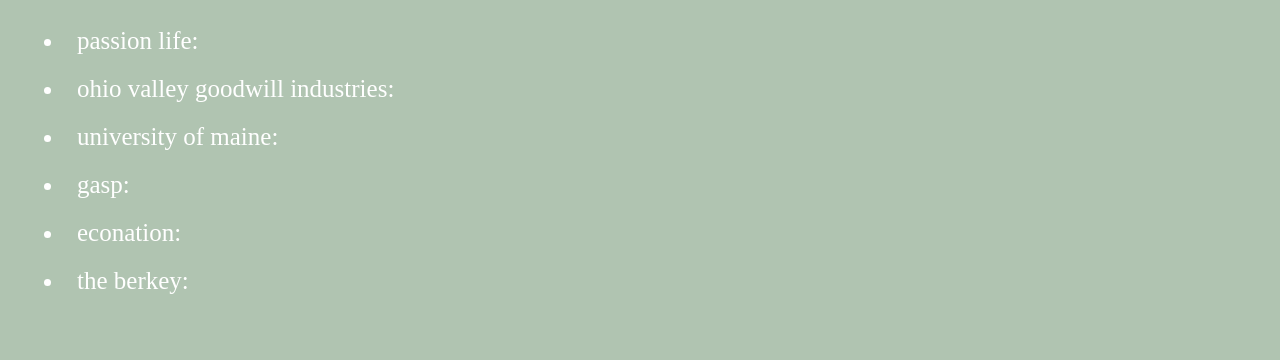
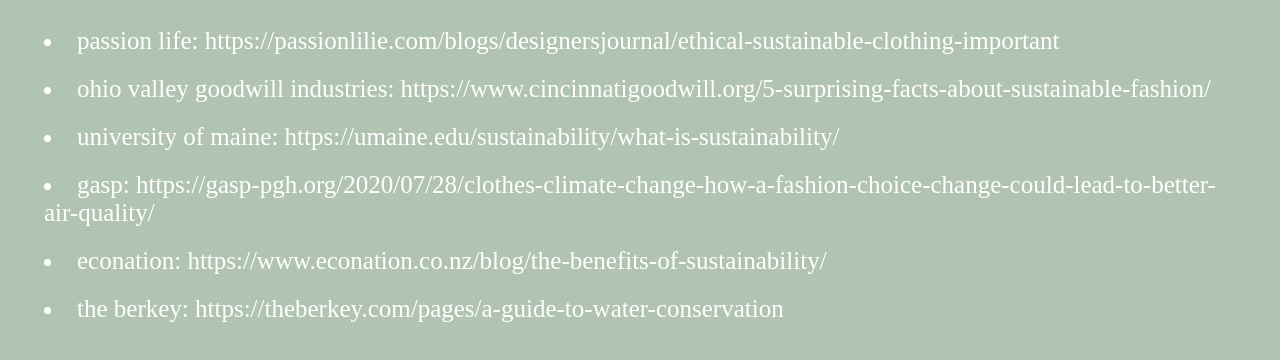
Before and after one commit to audreyyann/Sustainability, a plain HTML site: page bibliography/bibliography.html in a window 1280 px wide. Shown: the part 244-604 px from the top of the page. Drawn offline with Linux system fonts and the light colour scheme; a web font is replaced by a local one.

Commit message:
Update bibliography.html

```diff
--- a/bibliography/bibliography.html
+++ b/bibliography/bibliography.html
@@ -27,22 +27,22 @@
       <div class = "subcontainer">
         <div class = "source-links">
           <div class = "text">
-              <li> passion life: <a href="https://passionlilie.com/blogs/designersjournal/ethical-sustainable-clothing-important" target="_blank" https://passionlilie.com/blogs/designersjournal/ethical-sustainable-clothing-important</a></li>
+              <li> passion life: <a href="https://passionlilie.com/blogs/designersjournal/ethical-sustainable-clothing-important" target="_blank"> https://passionlilie.com/blogs/designersjournal/ethical-sustainable-clothing-important</a></li>
 
               <li> ohio valley goodwill industries:
-              <a href="https://www.cincinnatigoodwill.org/5-surprising-facts-about-sustainable-fashion/" target="_blank" https://www.cincinnatigoodwill.org/5-surprising-facts-about-sustainable-fashion/</a></li>
+              <a href="https://www.cincinnatigoodwill.org/5-surprising-facts-about-sustainable-fashion/" target="_blank"> https://www.cincinnatigoodwill.org/5-surprising-facts-about-sustainable-fashion/</a></li>
 
               <li>university of maine:
-              <a href="https://umaine.edu/sustainability/what-is-sustainability/" target="_blank" https://umaine.edu/sustainability/what-is-sustainability/</a></li>
+              <a href="https://umaine.edu/sustainability/what-is-sustainability/" target="_blank"> https://umaine.edu/sustainability/what-is-sustainability/</a></li>
 
               <li>gasp:
-              <a href="https://gasp-pgh.org/2020/07/28/clothes-climate-change-how-a-fashion-choice-change-could-lead-to-better-air-quality/" target="_blank"https://gasp-pgh.org/2020/07/28/clothes-climate-change-how-a-fashion-choice-change-could-lead-to-better-air-quality/</a></li>
+              <a href="https://gasp-pgh.org/2020/07/28/clothes-climate-change-how-a-fashion-choice-change-could-lead-to-better-air-quality/" target="_blank"> https://gasp-pgh.org/2020/07/28/clothes-climate-change-how-a-fashion-choice-change-could-lead-to-better-air-quality/</a></li>
 
               <li>econation:
-              <a href="https://www.econation.co.nz/blog/the-benefits-of-sustainability/" target="_blank" https://www.econation.co.nz/blog/the-benefits-of-sustainability/</a></li>
+              <a href="https://www.econation.co.nz/blog/the-benefits-of-sustainability/" target="_blank"> https://www.econation.co.nz/blog/the-benefits-of-sustainability/</a></li>
 
               <li>the berkey:
-              <a href="https://theberkey.com/pages/a-guide-to-water-conservation" target="_blank" https://theberkey.com/pages/a-guide-to-water-conservation</a></li>
+              <a href="https://theberkey.com/pages/a-guide-to-water-conservation" target="_blank"> https://theberkey.com/pages/a-guide-to-water-conservation</a></li>
           </div>
         </div>
   </body>
```
